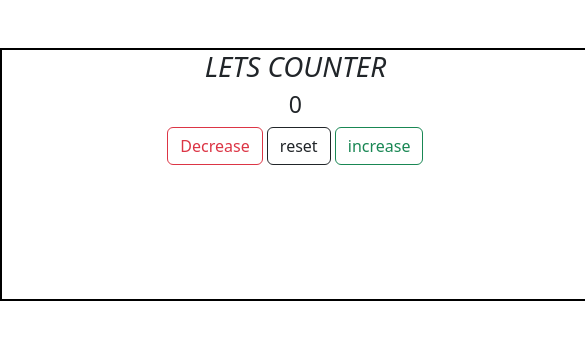
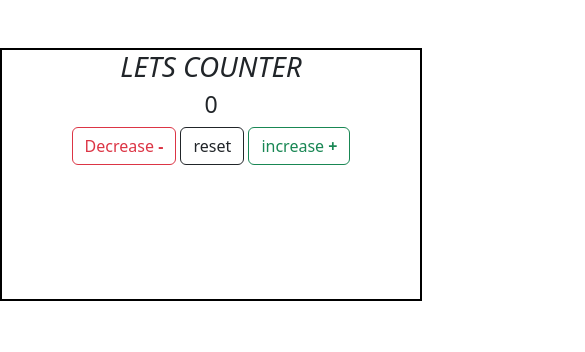
Before and after one commit to Ann-234/counter-app, a plain HTML site: page index.html in a window 390 px wide. Shown: the whole page, 585 px wide, since content can reach past the window. Drawn offline with nearby package versions, Linux system fonts and the light colour scheme.

Commit message:
new update

```diff
--- a/Assets/css/style.css
+++ b/Assets/css/style.css
@@ -15,3 +15,13 @@ h1{
 .button-container{
   text-align: center;
 }
+.button-container button span{
+  font-weight: 800;
+}
+@media only screen and (max-width:520px){
+  .container{
+    height: 30vh;
+    width: 50vh;
+    border: 2px solid black;
+  }
+}
--- a/index.html
+++ b/index.html
@@ -18,9 +18,9 @@
          <h1>LETS COUNTER</h1>
         <h3 id="value">0</h3>
       <div class="button-container">
-        <button class="btn  btn-outline-danger decrease">Decrease</button>
+        <button class="btn  btn-outline-danger decrease">Decrease <span>-</span></button>
         <button class="btn  btn-outline-dark  reset">reset</button>
-        <button class="btn  btn-outline-success increase">increase</button>
+        <button class="btn  btn-outline-success increase">increase <span>+</span></button>
       </div>
     </div>
 
```
